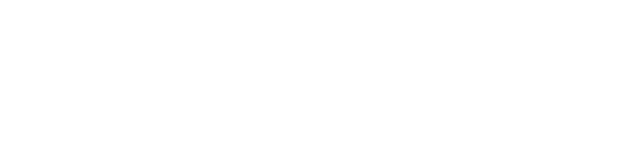
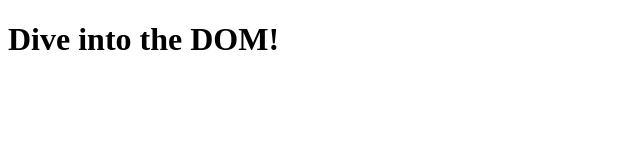
Before and after one commit to imaaduddin/DOM-Practice, a plain HTML site: page index.html in a window 1280 px wide. Shown: the whole page, without its empty margins (0-640 px from the left). Drawn offline with Linux system fonts and the light colour scheme.

Commit message:
basic h1 tag

```diff
--- a/index.html
+++ b/index.html
@@ -8,6 +8,6 @@
   <script src="app.js" defer></script>
 </head>
 <body>
-
+  <h1>Dive into the DOM!</h1>
 </body>
 </html>
```
